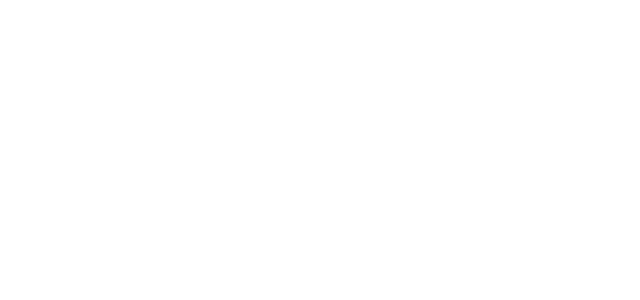
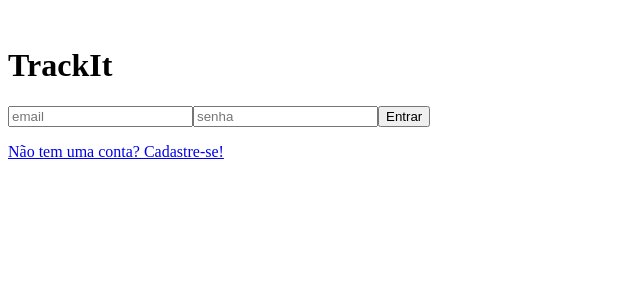
Before and after one commit to hardkill551/React_Trackit, a React (Create React App) app: page / in a window 1280 px wide. Shown: the top 300 px of the page, without its empty margins (0-640 px from the left). Built offline with nearby package versions, Linux system fonts and the light colour scheme.

Commit message:
Componentizado

```diff
--- a/src/App.js
+++ b/src/App.js
@@ -1,8 +1,19 @@
+import LoginPage from "./components/LoginPage";
+import SingUp from "./components/SingUp";
+import Inside from "./components/Inside";
+import { BrowserRouter, Routes, Route } from "react-router-dom";
+
 function App() {
   return (
-    <div className="App">
-
-    </div>
+    <>
+    <BrowserRouter>
+      <Routes>
+        <Route path="/" element={<LoginPage />}/>
+        <Route path="/cadastro" element={<SingUp />}/>
+      </Routes>
+    </BrowserRouter>
+    <Inside />
+    </>
   );
 }
 
--- /dev/null
+++ b/src/components/Habits.js
@@ -0,0 +1,7 @@
+export default function Habits(){
+    return (
+        <div>
+            Habits
+        </div>
+    )
+}
--- /dev/null
+++ b/src/components/History.js
@@ -0,0 +1,7 @@
+export default function History(){
+    return (
+        <div>
+            History
+        </div>
+    )
+}
--- /dev/null
+++ b/src/components/Inside.js
@@ -0,0 +1,16 @@
+import Habits from "./Habits"
+import Today from "./Today"
+import History from "./History"
+import { BrowserRouter, Route, Routes } from "react-router-dom"
+
+export default function Inside(){
+    return (
+        <BrowserRouter>
+        <Routes>
+        <Route path="/habitos" element={<Habits/>}/>
+        <Route path="/hoje" element={<Today/>}/>
+        <Route path="/historico" element={<History/>}/>
+        </Routes>
+        </BrowserRouter>
+    )
+}
--- /dev/null
+++ b/src/components/LoginPage.js
@@ -0,0 +1,17 @@
+import { Link } from "react-router-dom";
+
+export default function LoginPage(){
+    return (
+        <>
+        <img></img>
+        <h1>TrackIt</h1>
+        <input placeholder="email"></input>
+        <input placeholder="senha"></input>
+        <button>Entrar</button>
+        <Link>
+        <p>Não tem uma conta? Cadastre-se!</p>
+        </Link>
+        </>
+
+    )
+}
--- /dev/null
+++ b/src/components/SingUp.js
@@ -0,0 +1,7 @@
+export default function SingUp(){
+    return (
+        <div>
+            cadastro
+        </div>
+    )
+}
--- /dev/null
+++ b/src/components/Today.js
@@ -0,0 +1,7 @@
+export default function Today(){
+    return (
+        <div>
+            Today
+        </div>
+    )
+}
```
Also changed, not shown: src/GlobalStyle.js (added), src/assets/Logo.png (added).
